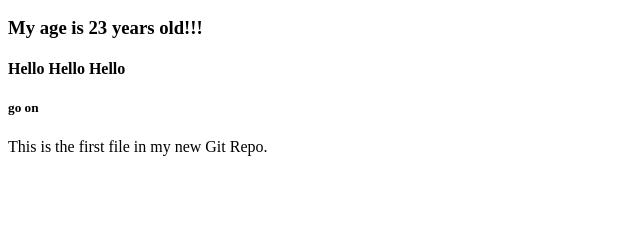
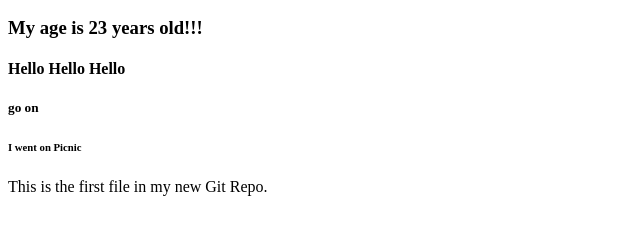
Before and after one commit to 8968113045/testRepo, a plain HTML site: page index.html in a window 1280 px wide. Shown: the part 110-344 px from the top of the page, without its empty margins (0-640 px from the left). Drawn offline with Linux system fonts and the light colour scheme.

Commit message:
this is learning explanation of git commit with full message
kjbsfhjkfbsajkfhabdnasdjhhbjsnbjnlab

```diff
--- a/index.html
+++ b/index.html
@@ -10,6 +10,7 @@
 <h3>My age is 23 years old!!!</h3>
 <h4>Hello Hello Hello</h4>
 <h5>go on</h5>
+<h6>I went on Picnic</h6>
 <p>This is the first file in my new Git Repo.</p>
 
 </body>
```
